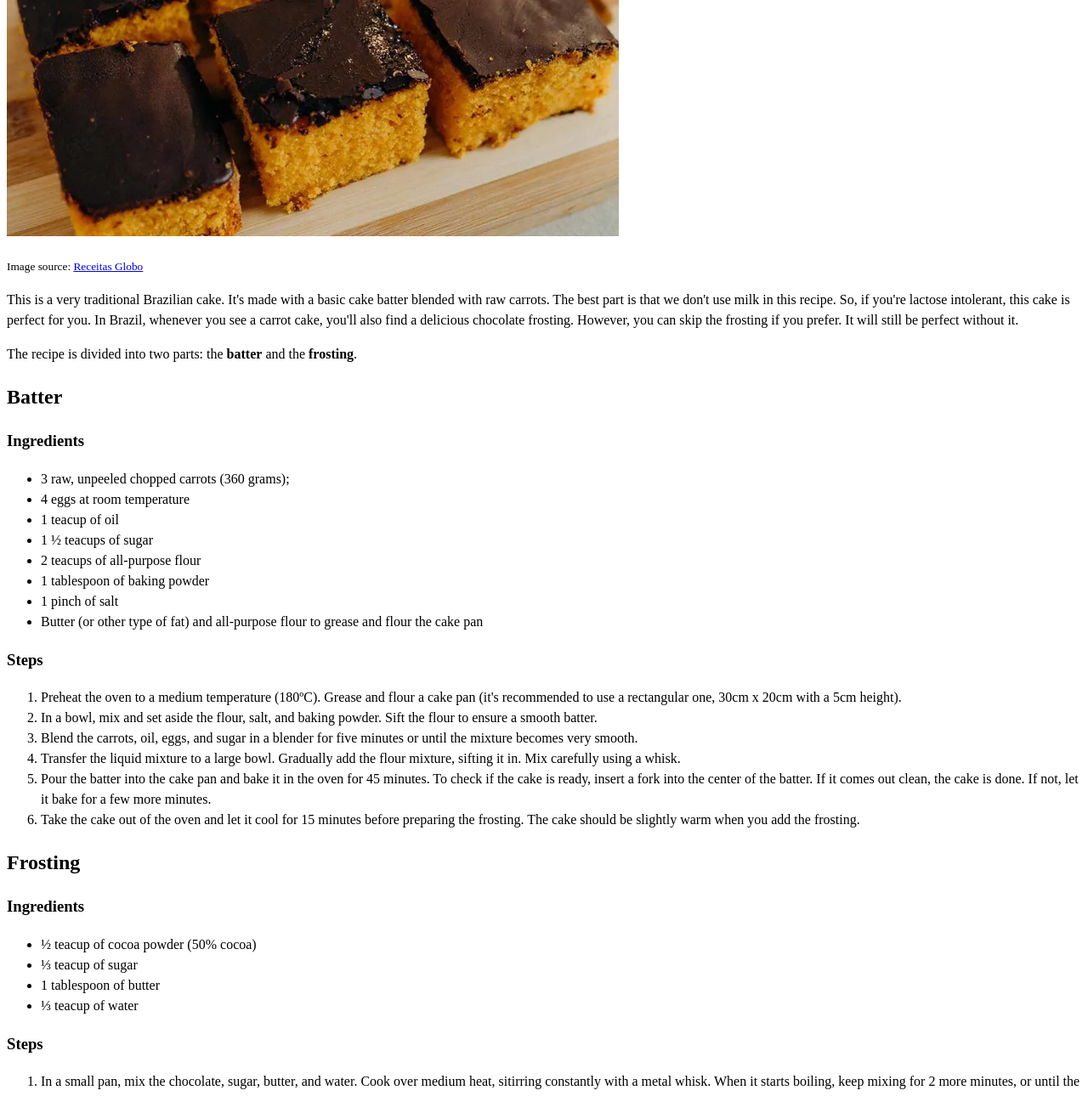
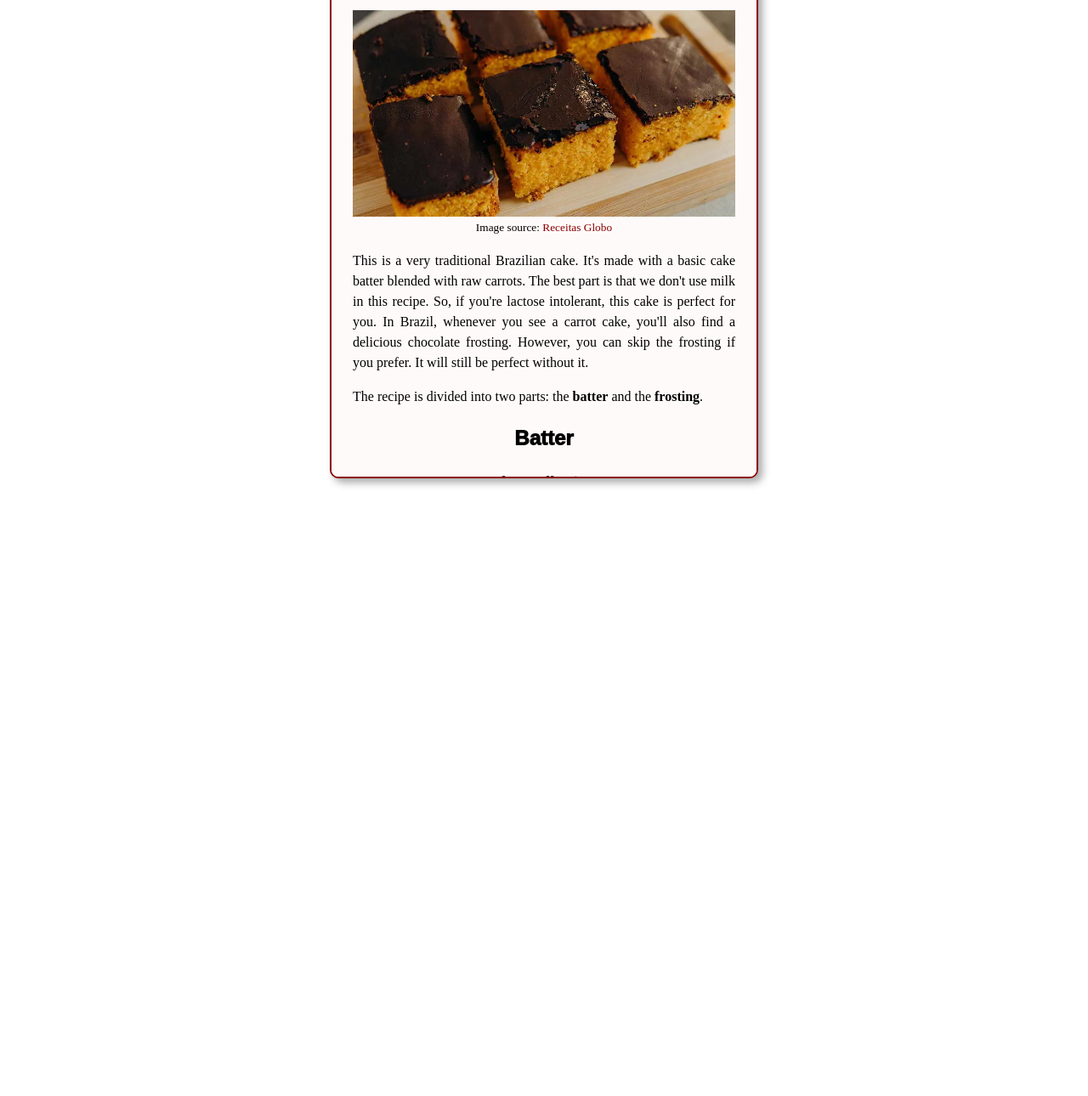
Before and after one commit to vitortassinari/odin-recipes, a plain HTML site: page recipes/carrot-cake.html in a window 1280 px wide. Shown: the part 201-1491 px from the top of the page at 85% size. After the commit the page ends 844 px from the top, so only its background shows below. Drawn offline with Linux system fonts and the light colour scheme.

Commit message:
Finish CSS style of all website

```diff
--- a/recipes/carrot-cake.html
+++ b/recipes/carrot-cake.html
@@ -5,22 +5,24 @@
         <title>Carrot Cake</title>
         <link rel="stylesheet" href="../style.css">
     </head>
-    <body>
+    <body class="recipe-page">
+        <div class="recipe-container">
+        <p class="homepage-link"><a href="../index.html">Homepage</a></p>
         <h1>Carrot Cake</h1>
 
         <img src="../images/carrot-cake.jpg" width="720" alt="A picture of a Brazilian carrot cake with chocolate frosting, sliced and placed on a wooden surface">
-        <p><small>Image source: <a href="https://receitas.globo.com/tipos-de-prato/bolos/bolo-de-cenoura-de-liquidificador-4e80cb6a8811965be7003c43.ghtml">Receitas
-            Globo</a></small></p>
-
-        <p>This is a very traditional Brazilian cake. It's made with a basic cake batter blended with raw carrots. The best part is that we don't use milk in
-           this recipe. So, if you're lactose intolerant, this cake is perfect for you. In Brazil, whenever you see a carrot cake, you'll also find a delicious
-           chocolate frosting. However, you can skip the frosting if you prefer. It will still be perfect without it. </p>
+        <p class="caption"><small>Image source: <a href="https://receitas.globo.com/tipos-de-prato/bolos/bolo-de-cenoura-de-liquidificador-4e80cb6a8811965be7003c43.ghtml">
+            Receitas Globo</a></small></p>
+        <div class="recipe-description">
+            <p>This is a very traditional Brazilian cake. It's made with a basic cake batter blended with raw carrots. The best part is that we don't use milk in
+            this recipe. So, if you're lactose intolerant, this cake is perfect for you. In Brazil, whenever you see a carrot cake, you'll also find a delicious
+            chocolate frosting. However, you can skip the frosting if you prefer. It will still be perfect without it. </p>
         <p>The recipe is divided into two parts: the <strong>batter</strong> and the <strong>frosting</strong>.</p>
-
+        </div>
             <h2>Batter</h2>
 
                 <h3>Ingredients</h3>
-                    <ul>
+                    <ul class="ingredients-list">
                         <li>3 raw, unpeeled chopped carrots (360 grams);</li>
                         <li>4 eggs at room temperature</li>
                         <li>1 teacup of oil</li>
@@ -32,7 +34,7 @@
                     </ul>
 
                 <h3>Steps</h3>
-                    <ol>
+                    <ol class="steps-list">
                         <li>Preheat the oven to a medium temperature (180ºC). Grease and flour a cake pan (it's recommended to use a rectangular one, 30cm x 20cm
                             with a 5cm height).</li>
                         <li>In a bowl, mix and set aside the flour, salt, and baking powder. Sift the flour to ensure a smooth batter.</li>
@@ -47,7 +49,7 @@
             <h2>Frosting</h2>
 
                 <h3>Ingredients</h3>
-                    <ul>
+                    <ul class="ingredients-list">
                         <li>&frac12; teacup of cocoa powder (50% cocoa)</li>
                         <li>&frac13; teacup of sugar</li>
                         <li>1 tablespoon of butter</li>
@@ -55,16 +57,16 @@
                     </ul>
 
                 <h3>Steps</h3>
-                    <ol>
-                        <li>In a small pan, mix the chocolate, sugar, butter, and water. Cook over medium heat, sitirring constantly with a metal whisk. When it starts
-                            boiling, keep mixing for 2 more minutes, or until the frosting forms large bubbles and thickens.</li>
+                    <ol class="steps-list">
+                        <li>In a small pan, mix the chocolate, sugar, butter, and water. Cook over medium heat, sitirring constantly with a metal whisk.</li>
+                        <li>When it starts boiling, keep mixing for 2 more minutes, or until the frosting forms large bubbles and thickens.</li>
                         <li>Remove the frosting from the heat and continue stirring with a silicon spoon.</li>
                         <li>Spread the frosting evenly over the cake, covering the entire surface. Let it cool completely. The frost should dry and harden before
                             serving.</li>
                     </ol>
 
-        <p><small>Recipe source: <a href="https://panelinha.com.br/receita/bolo-de-cenoura-com-cobertura-de-chocolate">Panelinha</a></small></p>
-        <p><a href="../index.html">Return to Homepage</a></p>
+        <p class="caption"><small>Recipe source: <a href="https://panelinha.com.br/receita/bolo-de-cenoura-com-cobertura-de-chocolate">Panelinha</a></small></p>
+        </div>
     </body>
 
 </html>
--- a/style.css
+++ b/style.css
@@ -4,6 +4,18 @@ body {
     line-height:1.5;
 }
 
+h1,
+h2,
+h3 {
+    font-family: Arial, Helvetica, sans-serif;
+    font-weight: 920;
+}
+
+a {
+    text-decoration: none;
+    color: darkred;
+    font-weight: 500;
+}
 
 /* Styles specific to the homepage */
 
@@ -19,11 +31,6 @@ body {
     border-radius: 10px;
     box-shadow: 5px 5px 10px darkgray;
     text-align: center;
-}
-
-h1 {
-    font-family: Arial, Helvetica, sans-serif;
-    font-weight: 920;
 }
 
 img {
@@ -46,10 +53,70 @@ p {
     line-height: 1.2;
 }
 
-.recipes-list a {
-    text-decoration: none;
-    color: darkred;
-    font-weight: 500;
 }
 
+/* Styles specific to the recipes page */
+
+.recipe-page {
+
+    .recipe-container {
+        max-width: 500px;
+        max-height: 600px;
+        margin: 80px auto;
+        padding: 40px 0 40px;
+        border: 2px solid darkred;
+        background-color: #FFFAFA;
+        border-radius: 10px;
+        box-shadow: 5px 5px 10px darkgray;
+        text-align: center;
+        overflow-y: auto;
+    }
+
+    .recipe-container::-webkit-scrollbar {
+        display: none;
+    }
+
+    img {
+        max-width: 450px;
+        line-height: 0;
+        vertical-align:bottom;
+    }
+
+    .recipe-description {
+        padding: 0 25px 0;
+        text-align: justify;
+    }
+
+    .caption {
+        margin: 0;
+        text-align:center;
+    }
+
+    .homepage-link {
+        position: absolute;
+        top: 40px;
+        padding-left: 25px;
+        font-size: small;
+    }
+
+    .ingredients-list {
+        width: 250px;
+        margin: auto 130px;
+        padding: 0px 0px 0px;
+        list-style-type: circle;
+        text-align: left;
+        line-height: 1.2;
+    }
+
+    .steps-list {
+        text-align: left;
+        line-height: 1.2;
+        padding: 25px;
+        display: grid;
+        margin-left: 30px;
+        margin-right: 30px;
+        gap: 10px;
+        text-align: justify;
+    }
+
 }
```
Also changed, not shown: recipes/banana-tapioca.html (+12 -8 lines), recipes/chocolate-cake.html (+12 -9 lines).
